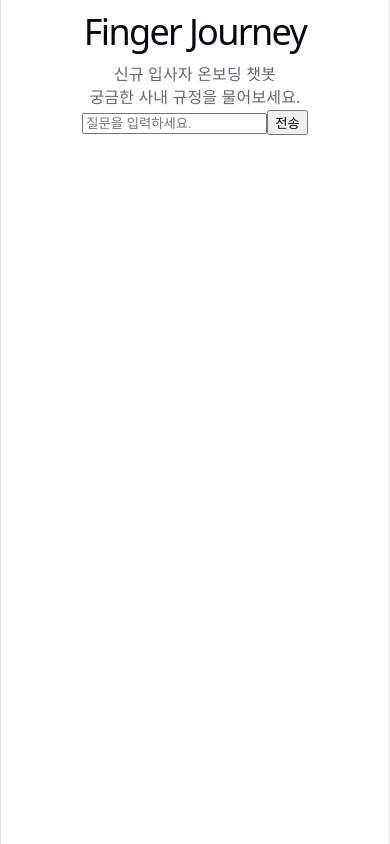
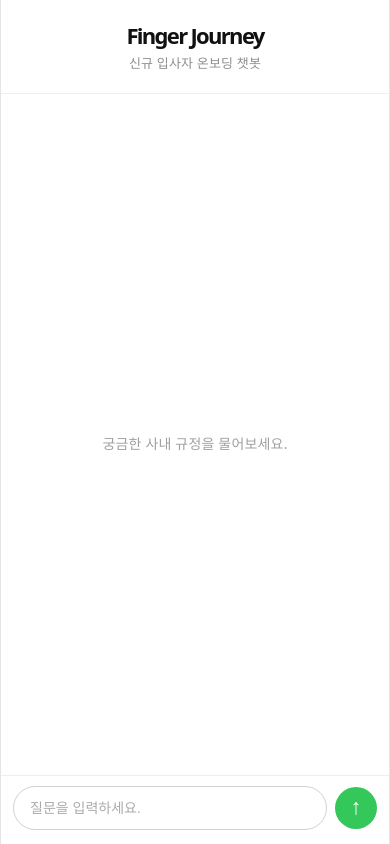
Before and after one commit to FingerIntern2026/finger-journey-ai, a React app in the folder frontend/: page / in a window 390 px wide. Built offline with nearby package versions, Linux system fonts and the light colour scheme; the HTML template or start-up script is replaced by a standard one.

Commit message:
feat: 채팅 화면 디자인

```diff
--- a/frontend/src/App.css
+++ b/frontend/src/App.css
@@ -1,184 +1,355 @@
-.counter {
-  font-size: 16px;
-  padding: 5px 10px;
-  border-radius: 5px;
-  color: var(--accent);
-  background: var(--accent-bg);
-  border: 2px solid transparent;
-  transition: border-color 0.3s;
-  margin-bottom: 24px;
+/* App.css */
 
-  &:hover {
-    border-color: var(--accent-border);
+/* 전체 챗봇 화면 */
+.chat-container {
+  width: 100%;
+  max-width: 720px;
+  height: 85vh;
+  margin: 40px auto;
+  background-color: #ffffff;
+
+  display: flex;
+  flex-direction: column;
+
+  border: 1px solid #e5e5e5;
+  border-radius: 24px;
+  overflow: hidden;
+
+  box-shadow: 0 8px 30px rgba(0, 0, 0, 0.08);
+}
+
+
+/* =========================
+   상단 헤더
+========================= */
+
+.chat-container > h1 {
+  margin: 0;
+  padding-top: 24px;
+
+  font-size: 22px;
+  font-weight: 600;
+  text-align: center;
+  color: #111111;
+}
+
+.chat-container > p {
+  margin: 5px 0 18px;
+
+  font-size: 13px;
+  text-align: center;
+  color: #8e8e93;
+
+  padding-bottom: 18px;
+  border-bottom: 1px solid #eeeeee;
+}
+
+
+/* =========================
+   메시지 영역
+========================= */
+
+.chat-messages {
+  flex: 1;
+
+  display: flex;
+  flex-direction: column;
+
+  gap: 8px;
+
+  padding: 24px 20px;
+
+  overflow-y: auto;
+
+  background-color: #ffffff;
+}
+
+
+/* 메시지가 없을 때 안내 문구 */
+.chat-messages > p {
+  margin: auto;
+
+  font-size: 14px;
+  color: #a0a0a0;
+
+  text-align: center;
+}
+
+
+/* 각각의 메시지 */
+.chat-messages > div {
+  display: flex;
+  flex-direction: column;
+
+  max-width: 72%;
+}
+
+
+/* 사용자 메시지 */
+.chat-messages > div:has(strong:first-child) {
+  margin-bottom: 4px;
+}
+
+
+/* 나 / AI 표시 */
+.chat-messages strong {
+  margin-bottom: 4px;
+
+  font-size: 11px;
+  font-weight: 500;
+
+  color: #9a9a9a;
+}
+
+
+/* 기본 말풍선 */
+.chat-messages div p {
+  margin: 0;
+
+  padding: 10px 14px;
+
+  font-size: 15px;
+  line-height: 1.45;
+
+  word-break: break-word;
+
+  border-radius: 18px;
+
+  background-color: #eeeeef;
+  color: #111111;
+}
+
+
+/* =========================
+   사용자 / AI 말풍선
+========================= */
+
+/*
+  현재 JSX 구조에서는 role에 따른 class가 없기 때문에
+  아래 message-row 구조를 사용할 경우 적용됩니다.
+*/
+
+.message-row {
+  display: flex;
+  width: 100%;
+  margin-bottom: 4px;
+}
+
+
+/* AI 메시지 */
+.message-row.assistant {
+  justify-content: flex-start;
+}
+
+
+/* 사용자 메시지 */
+.message-row.user {
+  justify-content: flex-end;
+}
+
+
+/* 말풍선 공통 */
+.message-bubble {
+  max-width: 72%;
+
+  padding: 10px 14px;
+
+  font-size: 15px;
+  line-height: 1.45;
+
+  word-break: break-word;
+
+  border-radius: 19px;
+}
+
+
+/* AI 말풍선 */
+.message-row.assistant .message-bubble {
+  background-color: #eeeeef;
+  color: #111111;
+
+  border-bottom-left-radius: 6px;
+}
+
+
+/* 사용자 말풍선 */
+.message-row.user .message-bubble {
+  background-color: #34c759;
+  color: #ffffff;
+
+  border-bottom-right-radius: 6px;
+}
+
+
+/* =========================
+   입력 영역
+========================= */
+
+.chat-input {
+  display: flex;
+  align-items: center;
+
+  gap: 8px;
+
+  padding: 12px 16px 16px;
+
+  border-top: 1px solid #eeeeee;
+
+  background-color: #ffffff;
+}
+
+
+/* 입력창 */
+.chat-input input {
+  flex: 1;
+
+  height: 42px;
+
+  padding: 0 16px;
+
+  border: 1px solid #d1d1d6;
+  border-radius: 22px;
+
+  background-color: #ffffff;
+
+  font-size: 14px;
+  color: #111111;
+
+  outline: none;
+
+  transition:
+    border-color 0.2s,
+    box-shadow 0.2s;
+}
+
+
+/* placeholder */
+.chat-input input::placeholder {
+  color: #aaaaaa;
+}
+
+
+/* 입력창 선택 */
+.chat-input input:focus {
+  border-color: #34c759;
+
+  box-shadow: 0 0 0 3px rgba(52, 199, 89, 0.1);
+}
+
+
+/* =========================
+   전송 버튼
+========================= */
+
+.chat-input button {
+  width: 42px;
+  height: 42px;
+
+  padding: 0;
+
+  border: none;
+  border-radius: 50%;
+
+  background-color: #34c759;
+  color: #ffffff;
+
+  font-size: 0;
+
+  cursor: pointer;
+
+  position: relative;
+
+  transition:
+    transform 0.15s,
+    background-color 0.15s;
+}
+
+
+/* 화살표 아이콘 */
+.chat-input button::after {
+  content: "↑";
+
+  position: absolute;
+
+  top: 50%;
+  left: 50%;
+
+  transform: translate(-50%, -52%);
+
+  font-size: 22px;
+  font-weight: 700;
+
+  color: #ffffff;
+}
+
+
+/* hover */
+.chat-input button:hover:not(:disabled) {
+  background-color: #2db84d;
+  transform: scale(1.05);
+}
+
+
+/* 클릭 */
+.chat-input button:active:not(:disabled) {
+  transform: scale(0.95);
+}
+
+
+/* 답변 기다리는 동안 */
+.chat-input button:disabled {
+  background-color: #b7dfc1;
+
+  cursor: not-allowed;
+}
+
+
+/* =========================
+   스크롤바
+========================= */
+
+.chat-messages::-webkit-scrollbar {
+  width: 5px;
+}
+
+.chat-messages::-webkit-scrollbar-track {
+  background: transparent;
+}
+
+.chat-messages::-webkit-scrollbar-thumb {
+  background-color: #d6d6d6;
+  border-radius: 10px;
+}
+
+
+/* =========================
+   모바일
+========================= */
+
+@media (max-width: 768px) {
+  .chat-container {
+    width: 100%;
+    max-width: none;
+
+    height: 100vh;
+
+    margin: 0;
+
+    border: none;
+    border-radius: 0;
+
+    box-shadow: none;
   }
-  &:focus-visible {
-    outline: 2px solid var(--accent);
-    outline-offset: 2px;
+
+  .chat-messages {
+    padding: 20px 14px;
+  }
+
+  .message-bubble {
+    max-width: 80%;
+  }
+
+  .chat-input {
+    padding: 10px 12px 14px;
   }
 }
-
-.hero {
-  position: relative;
-
-  .base,
-  .framework,
-  .vite {
-    inset-inline: 0;
-    margin: 0 auto;
-  }
-
-  .base {
-    width: 170px;
-    position: relative;
-    z-index: 0;
-  }
-
-  .framework,
-  .vite {
-    position: absolute;
-  }
-
-  .framework {
-    z-index: 1;
-    top: 34px;
-    height: 28px;
-    transform: perspective(2000px) rotateZ(300deg) rotateX(44deg) rotateY(39deg)
-      scale(1.4);
-  }
-
-  .vite {
-    z-index: 0;
-    top: 107px;
-    height: 26px;
-    width: auto;
-    transform: perspective(2000px) rotateZ(300deg) rotateX(40deg) rotateY(39deg)
-      scale(0.8);
-  }
-}
-
-#center {
-  display: flex;
-  flex-direction: column;
-  gap: 25px;
-  place-content: center;
-  place-items: center;
-  flex-grow: 1;
-
-  @media (max-width: 1024px) {
-    padding: 32px 20px 24px;
-    gap: 18px;
-  }
-}
-
-#next-steps {
-  display: flex;
-  border-top: 1px solid var(--border);
-  text-align: left;
-
-  & > div {
-    flex: 1 1 0;
-    padding: 32px;
-    @media (max-width: 1024px) {
-      padding: 24px 20px;
-    }
-  }
-
-  .icon {
-    margin-bottom: 16px;
-    width: 22px;
-    height: 22px;
-  }
-
-  @media (max-width: 1024px) {
-    flex-direction: column;
-    text-align: center;
-  }
-}
-
-#docs {
-  border-right: 1px solid var(--border);
-
-  @media (max-width: 1024px) {
-    border-right: none;
-    border-bottom: 1px solid var(--border);
-  }
-}
-
-#next-steps ul {
-  list-style: none;
-  padding: 0;
-  display: flex;
-  gap: 8px;
-  margin: 32px 0 0;
-
-  .logo {
-    height: 18px;
-  }
-
-  a {
-    color: var(--text-h);
-    font-size: 16px;
-    border-radius: 6px;
-    background: var(--social-bg);
-    display: flex;
-    padding: 6px 12px;
-    align-items: center;
-    gap: 8px;
-    text-decoration: none;
-    transition: box-shadow 0.3s;
-
-    &:hover {
-      box-shadow: var(--shadow);
-    }
-    .button-icon {
-      height: 18px;
-      width: 18px;
-    }
-  }
-
-  @media (max-width: 1024px) {
-    margin-top: 20px;
-    flex-wrap: wrap;
-    justify-content: center;
-
-    li {
-      flex: 1 1 calc(50% - 8px);
-    }
-
-    a {
-      width: 100%;
-      justify-content: center;
-      box-sizing: border-box;
-    }
-  }
-}
-
-#spacer {
-  height: 88px;
-  border-top: 1px solid var(--border);
-  @media (max-width: 1024px) {
-    height: 48px;
-  }
-}
-
-.ticks {
-  position: relative;
-  width: 100%;
-
-  &::before,
-  &::after {
-    content: '';
-    position: absolute;
-    top: -4.5px;
-    border: 5px solid transparent;
-  }
-
-  &::before {
-    left: 0;
-    border-left-color: var(--border);
-  }
-  &::after {
-    right: 0;
-    border-right-color: var(--border);
-  }
-}
```
